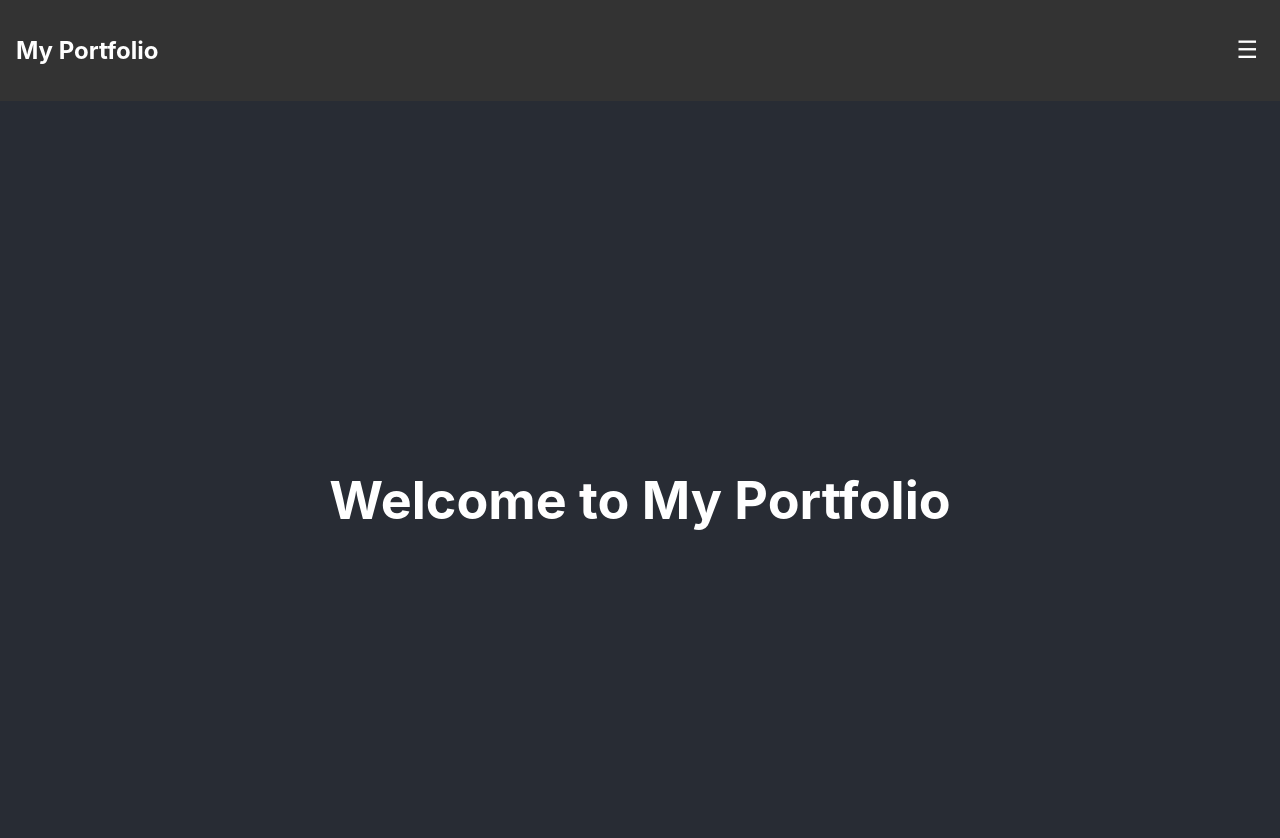
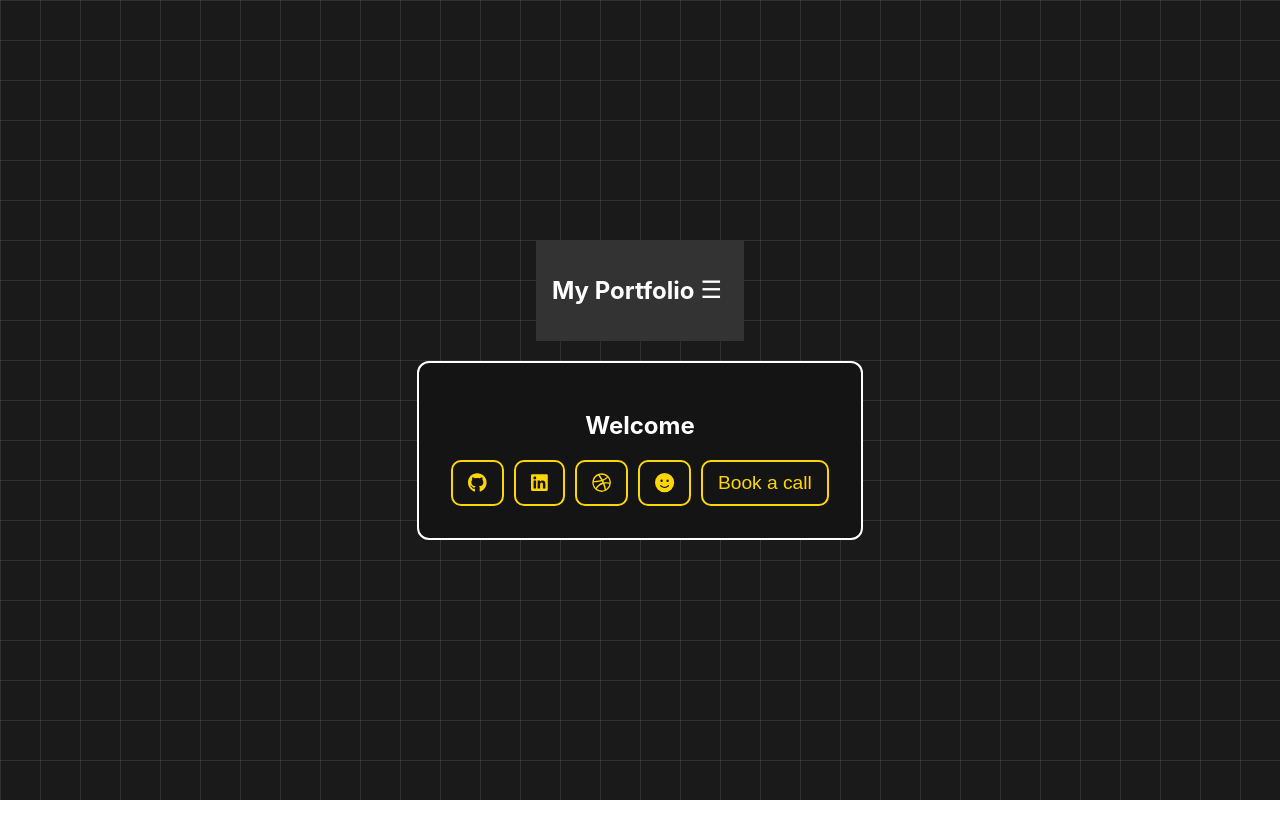
Before and after one commit to OliverGurcilovNilsson/OliverGurcilovNilsson.github.io, a React (Create React App) app: page / in a window 1280 px wide. Shown: the top 838 px of the page. After the commit the page ends 800 px from the top, so only its background shows below. Built offline with nearby package versions, Linux system fonts and the light colour scheme; the HTML template or start-up script is replaced by a standard one.

Commit message:
small changes to UI in homepage

```diff
--- a/package.json
+++ b/package.json
@@ -4,6 +4,10 @@
   "private": true,
   "homepage": "https://olivergurcilovnilsson.github.io",
   "dependencies": {
+    "@fortawesome/fontawesome-svg-core": "^6.6.0",
+    "@fortawesome/free-brands-svg-icons": "^6.6.0",
+    "@fortawesome/free-solid-svg-icons": "^6.6.0",
+    "@fortawesome/react-fontawesome": "^0.2.2",
     "@testing-library/jest-dom": "^5.17.0",
     "@testing-library/react": "^13.4.0",
     "@testing-library/user-event": "^13.5.0",
--- a/src/App.css
+++ b/src/App.css
@@ -1,5 +1,13 @@
 .App {
-  text-align: center;
+  min-height: 100vh;
+  display: flex;
+  flex-direction: column;
+  align-items: center;
+  justify-content: center;
+  background-color: #1a1a1a; /* Dark background color */
+  background-image: linear-gradient(90deg, rgba(255, 255, 255, 0.1) 1px, transparent 1px),
+  linear-gradient(rgba(255, 255, 255, 0.1) 1px, transparent 1px);
+  background-size: 40px 40px; /* Adjust size for smaller or larger grids */
 }
 
 .App-logo {
@@ -13,16 +21,6 @@
   }
 }
 
-.App-header {
-  background-color: #282c34;
-  min-height: 100vh;
-  display: flex;
-  flex-direction: column;
-  align-items: center;
-  justify-content: center;
-  font-size: calc(10px + 2vmin);
-  color: white;
-}
 
 .App-link {
   color: #61dafb;
@@ -30,6 +28,47 @@
 
 .App-header {
   text-align: center;
+}
+.content-box {
+  padding: 2rem;
+  border: 2px solid #ffffff; /* Adjust to yellow if you want the same color as the buttons */
+  border-radius: 12px;
+  background-color: #141414;
+  max-width: 600px;
+  margin: 20px;
+  text-align: center;
+  color: #ffffff;
+}
+
+.social-icons {
+  display: flex;
+  justify-content: center;
+  gap: 10px; /* Space between buttons */
+  margin-top: 20px;
+}
+
+.social-btn {
+  padding: 10px 15px;
+  border: 2px solid #ffd700; /* Yellow border */
+  border-radius: 10px;
+  background-color: #141414; /* Match the box background */
+  color: #ffd700; /* Yellow color for text/icons */
+  font-size: 1.2rem;
+  cursor: pointer;
+  display: flex;
+  align-items: center;
+  justify-content: center;
+}
+
+.social-btn:hover {
+  background-color: #ffd700; /* Change to yellow on hover */
+  color: #141414; /* Dark text on hover */
+}
+
+.content-box h1 {
+  font-size: 1.5rem;
+  font-weight: bold;
+  margin-bottom: 1rem;
 }
 
 .page {
--- a/src/App.js
+++ b/src/App.js
@@ -1,7 +1,11 @@
 import React, { useState } from 'react';
 import './App.css';
 import Navbar from './components/Navbar';
-import Education from './components/Education'; // Correctly import Education
+import Education from './components/Education';
+
+import { FontAwesomeIcon } from '@fortawesome/react-fontawesome';
+import { faGithub, faLinkedin, faDribbble } from '@fortawesome/free-brands-svg-icons';
+import { faSmile } from '@fortawesome/free-solid-svg-icons';
 
 function App() {
     const [currentPage, setCurrentPage] = useState('home');
@@ -10,10 +14,30 @@ function App() {
 
     return (
         <div className="App">
-            <Navbar onNavigate={handleNavigate} />
+            <Navbar onNavigate={handleNavigate}/>
             <header className="App-header">
-                {currentPage === 'home' && <h1>Welcome to My Portfolio</h1>}
-                {currentPage === 'education' && <Education />}
+                <div className="content-box">
+                    {currentPage === 'home' && <h1>Welcome</h1>}
+                    {currentPage === 'education' && <Education/>}
+
+                    {currentPage === 'home' && (
+                        <div className="social-icons">
+                            <button className="social-btn">
+                                <FontAwesomeIcon icon={faGithub} />
+                            </button>
+                            <button className="social-btn">
+                                <FontAwesomeIcon icon={faLinkedin} />
+                            </button>
+                            <button className="social-btn">
+                                <FontAwesomeIcon icon={faDribbble} />
+                            </button>
+                            <button className="social-btn">
+                                <FontAwesomeIcon icon={faSmile} />
+                            </button>
+                            <button className="social-btn">Book a call</button>
+                        </div>
+                    )}
+                </div>
             </header>
         </div>
     );
```
Also changed, not shown: 1 other file (tests, documents, lock files or other folders).
